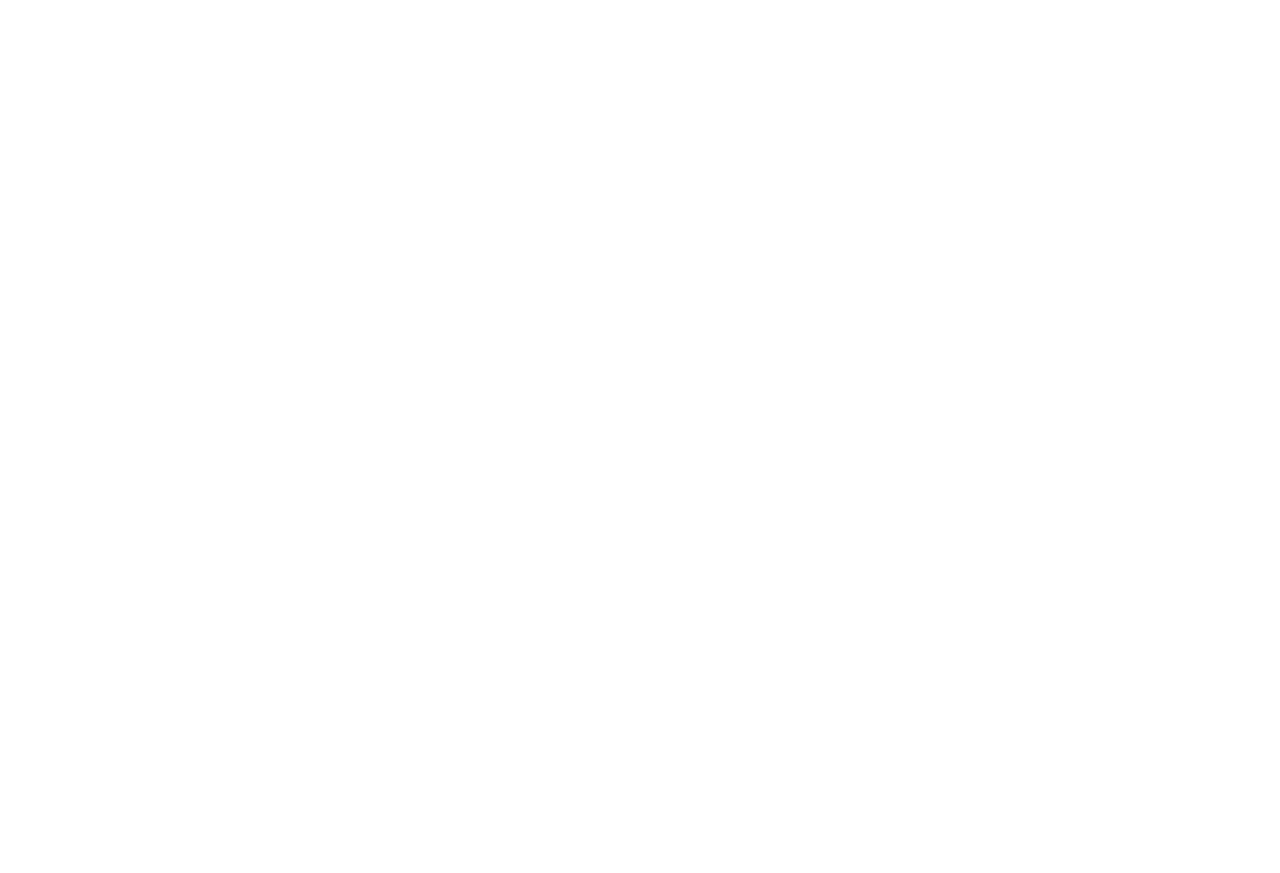
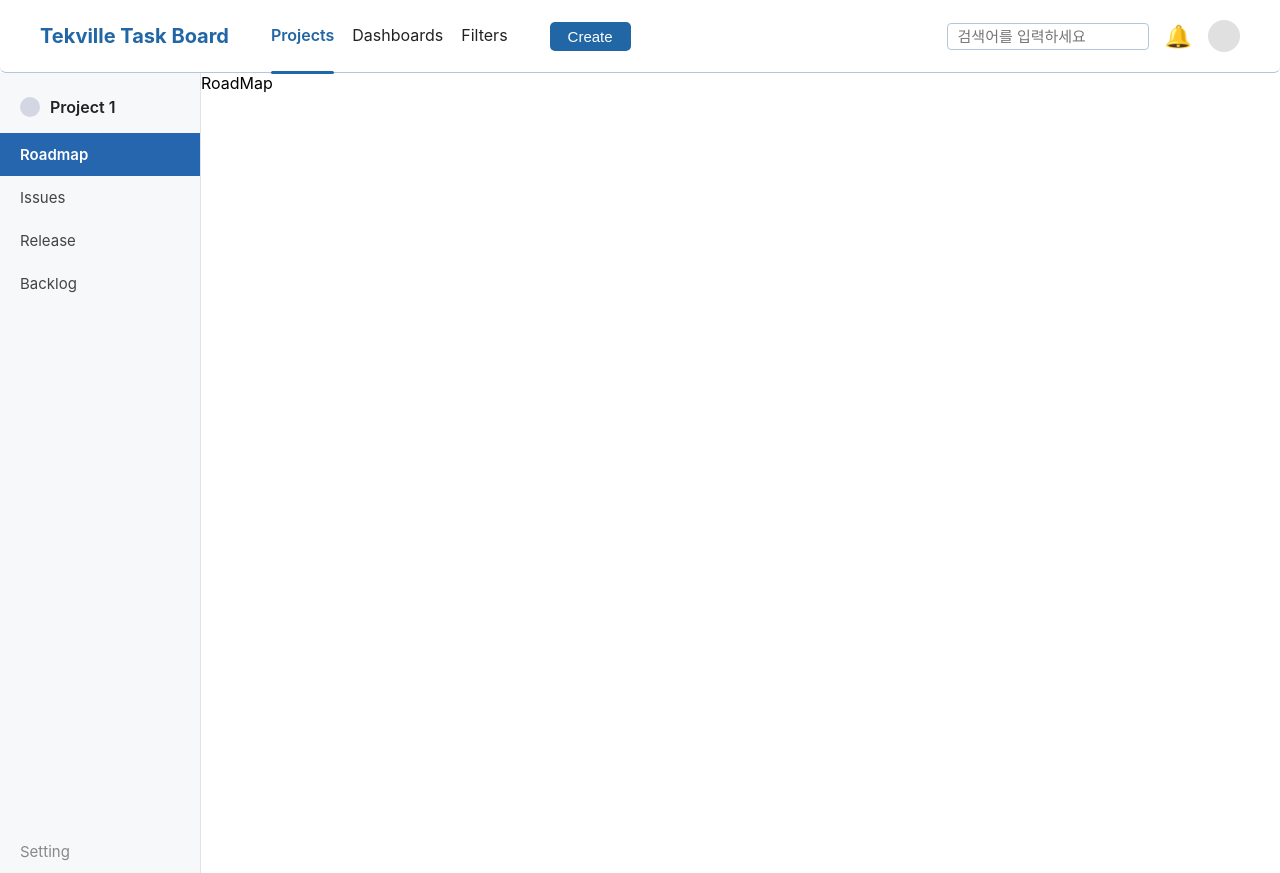
Before and after one commit to develop-with-love/ttb-front, a React (Create React App) app: page /projects/1/roadmap in a window 1280 px wide. Before the commit this address led to /login. Before the commit the page ends 800 px from the top, so only its background shows below. Built offline with nearby package versions, Linux system fonts and the light colour scheme.

Commit message:
project 페이지 구성

```diff
--- a/src/App.tsx
+++ b/src/App.tsx
@@ -10,24 +10,35 @@ import "./styles/common.css";
 import AuthIndex from "./pages/auth/Index";
 import Login from "./pages/auth/Login";
 import VerifyCode from "./pages/auth/VerifyCode";
-import ProjectIndex from "./pages/main/Project/Index";
 import MainIndex from "./pages/main/Index";
 import Home from "./pages/main/home";
+import ProjectDetail from "./pages/main/Project/Detail";
+import ProjectList from "./pages/main/Project/List";
+import RoadMap from "./pages/main/Project/RoadMap";
+import Issues from "./pages/main/Project/Issues";
+import Release from "./pages/main/Project/Release";
+import Backlog from "./pages/main/Project/Backlog";
 
 function App() {
   return (
     <Router>
       <Routes>
-        <Route path="/auth" element={<AuthIndex />}>
-          <Route index element={<Navigate to="login" replace />} />
-          <Route path="login" element={<Login />} />
+        <Route path="/login" element={<AuthIndex />}>
+          <Route path="" element={<Login />} />
           <Route path="verify-code" element={<VerifyCode />} />
           {/* <Route path="register" element={<Register />} /> 등 추가 가능 */}
           {/* /auth로 접근 시 기본으로 Login */}
         </Route>
         <Route path="/" element={<MainIndex />}>
           <Route path="home" element={<Home />} />
-          <Route path="projects" element={<ProjectIndex />} />
+          <Route path="projects" element={<ProjectList />} />
+          <Route path="projects/:id" element={<ProjectDetail />}>
+            <Route index element={<Navigate to="roadmap" replace />} />
+            <Route path="roadmap" element={<RoadMap />} />
+            <Route path="issues" element={<Issues />} />
+            <Route path="release" element={<Release />} />
+            <Route path="backlog" element={<Backlog />} />
+          </Route>
         </Route>
         <Route path="*" element={<Navigate to="/login" replace />} />
       </Routes>
--- a/src/pages/main/Index.tsx
+++ b/src/pages/main/Index.tsx
@@ -5,7 +5,7 @@ const MainIndex: React.FC = () => {
   return (
     <div>
       <Header />
-      <div>
+      <div style={{ height: "calc(100vh - 70px)" }}>
         <Outlet />
       </div>
     </div>
--- /dev/null
+++ b/src/pages/main/Project/Backlog.tsx
@@ -0,0 +1,5 @@
+const Backlog = () => {
+  return <div>Backlog</div>;
+};
+
+export default Backlog;
--- /dev/null
+++ b/src/pages/main/Project/Detail.tsx
@@ -0,0 +1,22 @@
+import ProjectSidebar from "./ProjectSidebar";
+import { Outlet, useParams } from "react-router-dom";
+
+const ProjectDetail: React.FC = () => {
+  const { id } = useParams();
+
+  const res = {
+    // id 로 데이터 가져오기
+    name: "Project 1",
+  };
+
+  return (
+    <div className="project-detail-root">
+      <ProjectSidebar name={res.name} />
+      <div>
+        <Outlet />
+      </div>
+    </div>
+  );
+};
+
+export default ProjectDetail;
--- a/src/pages/main/Project/Index.tsx
+++ /dev/null
@@ -1,32 +0,0 @@
-import React from "react";
-import "./Project.css";
-
-const ProjectIndex: React.FC = () => {
-  return (
-    <div className="project-index-root">
-      <div className="project-index-header">
-        <h2 className="project-index-title">Projects</h2>
-        <button className="project-index-create">Create project</button>
-      </div>
-      <div className="project-index-search-row">
-        <input
-          className="project-index-search"
-          placeholder="검색어를 입력하세요"
-        />
-      </div>
-      <table className="project-index-table">
-        <thead>
-          <tr>
-            <th>name</th>
-            <th>key</th>
-            <th>type</th>
-            <th>lead</th>
-          </tr>
-        </thead>
-        <tbody>{/* 프로젝트 데이터가 있으면 여기에 map으로 렌더링 */}</tbody>
-      </table>
-    </div>
-  );
-};
-
-export default ProjectIndex;
--- /dev/null
+++ b/src/pages/main/Project/Issues.tsx
@@ -0,0 +1,5 @@
+const Issues = () => {
+  return <div>Issues</div>;
+};
+
+export default Issues;
--- /dev/null
+++ b/src/pages/main/Project/List.tsx
@@ -0,0 +1,64 @@
+import { useNavigate } from "react-router-dom";
+import "./Project.css";
+
+const data = [
+  {
+    id: "1234",
+    name: "Project 1",
+    key: "project1",
+    type: "type1",
+    lead: "lead1",
+  },
+  {
+    id: "1235",
+    name: "Project 2",
+    key: "project2",
+    type: "type2",
+    lead: "lead2",
+  },
+];
+
+const ProjectList: React.FC = () => {
+  const navigate = useNavigate();
+
+  const handleClick = (id: string) => {
+    navigate(`/projects/${id}`);
+  };
+
+  return (
+    <div className="project-index-root">
+      <div className="project-index-header">
+        <h2 className="project-index-title">Projects</h2>
+        <button className="project-index-create">Create project</button>
+      </div>
+      <div className="project-index-search-row">
+        <input
+          className="project-index-search"
+          placeholder="검색어를 입력하세요"
+        />
+      </div>
+      <table className="project-index-table">
+        <thead>
+          <tr>
+            <th>name</th>
+            <th>key</th>
+            <th>type</th>
+            <th>lead</th>
+          </tr>
+        </thead>
+        <tbody>
+          {data.map((item) => (
+            <tr key={item.id}>
+              <td onClick={() => handleClick(item.id)}>{item.name}</td>
+              <td>{item.key}</td>
+              <td>{item.type}</td>
+              <td>{item.lead}</td>
+            </tr>
+          ))}
+        </tbody>
+      </table>
+    </div>
+  );
+};
+
+export default ProjectList;
--- a/src/pages/main/Project/Project.css
+++ b/src/pages/main/Project/Project.css
@@ -63,3 +63,67 @@
   color: #222;
   border-bottom: 1px solid #ccc;
 }
+
+.project-sidebar-root {
+  width: 200px;
+  height: 100vh;
+  background: #f7f8fa;
+  border-right: 1px solid #e0e4ea;
+  display: flex;
+  flex-direction: column;
+  /* position: fixed; */
+  /* left: 0; */
+  /* top: 0; */
+  /* z-index: 10; */
+}
+
+.project-sidebar-project-name {
+  display: flex;
+  align-items: center;
+  padding: 24px 20px 16px 20px;
+  font-size: 16px;
+  font-weight: 600;
+  color: #222;
+}
+
+.project-sidebar-project-icon {
+  width: 20px;
+  height: 20px;
+  background: #d3d7e3;
+  border-radius: 50%;
+  margin-right: 10px;
+}
+
+.project-sidebar-menu-list {
+  flex: 1;
+  display: flex;
+  flex-direction: column;
+}
+
+.project-sidebar-menu-item {
+  padding: 12px 20px;
+  font-size: 15px;
+  color: #444;
+  cursor: pointer;
+  transition: background 0.2s, color 0.2s;
+}
+
+.project-sidebar-menu-item.active {
+  background: #2566af;
+  color: #fff;
+  font-weight: 600;
+}
+
+.project-sidebar-menu-item:hover {
+  background: #e6eef7;
+}
+
+.project-sidebar-menu-item.bottom {
+  margin-top: auto;
+  color: #888;
+}
+
+.project-detail-root {
+  display: flex;
+  flex-direction: row;
+}
--- /dev/null
+++ b/src/pages/main/Project/ProjectSidebar.tsx
@@ -0,0 +1,45 @@
+import React from "react";
+import "./Project.css";
+import { useLocation, useNavigate } from "react-router-dom";
+
+const menuItems = [
+  { label: "Roadmap", path: "roadmap" },
+  { label: "Issues", path: "issues" },
+  { label: "Release", path: "release" },
+  { label: "Backlog", path: "backlog" },
+  { label: "Setting", path: "setting", bottom: true },
+];
+
+const ProjectSidebar: React.FC<{ name: string }> = ({ name }) => {
+  const navigate = useNavigate();
+  const location = useLocation();
+
+  return (
+    <div className="project-sidebar-root">
+      <div className="project-sidebar-project-name">
+        <div className="project-sidebar-project-icon" />
+        <span>{name}</span>
+      </div>
+      <div className="project-sidebar-menu-list">
+        {menuItems.map((item) => {
+          // 현재 경로가 해당 메뉴의 path로 끝나면 active
+          const isActive = location.pathname.endsWith(item.path);
+          return (
+            <div
+              key={item.label}
+              className={`project-sidebar-menu-item${
+                isActive ? " active" : ""
+              }${item.bottom ? " bottom" : ""}`}
+              onClick={() => navigate(item.path)}
+              style={{ cursor: "pointer" }}
+            >
+              <span>{item.label}</span>
+            </div>
+          );
+        })}
+      </div>
+    </div>
+  );
+};
+
+export default ProjectSidebar;
--- /dev/null
+++ b/src/pages/main/Project/Release.tsx
@@ -0,0 +1,5 @@
+const Release = () => {
+  return <div>Release</div>;
+};
+
+export default Release;
--- /dev/null
+++ b/src/pages/main/Project/RoadMap.tsx
@@ -0,0 +1,5 @@
+const RoadMap = () => {
+  return <div>RoadMap</div>;
+};
+
+export default RoadMap;
```
Also changed, not shown: src/pages/main/Project/Type.tsx (added).
